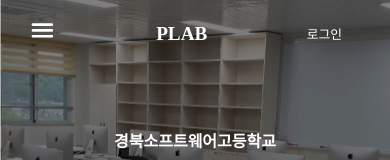
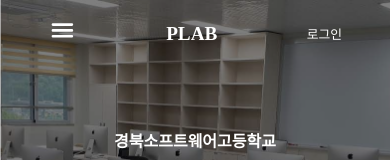
Before and after one commit to Team-PLAB/PLAB-Frontend-V3, a React (Vite) app: page / in a window 390 px wide. Shown: the top 160 px of the page. Built offline with nearby package versions, Linux system fonts and the light colour scheme; no server answers; a web font is replaced by a local one.

Commit message:
style: menuButton 스타일 수정
- menuButton으로 인해 반응형시 로고가 치우쳐진것을 수정하였습니다.

```diff
--- a/src/components/Header/Header.module.css
+++ b/src/components/Header/Header.module.css
@@ -149,6 +149,7 @@
 
   .menuButton {
     display: block;
+    margin: unset;
   }
 
   .navBar {
```
